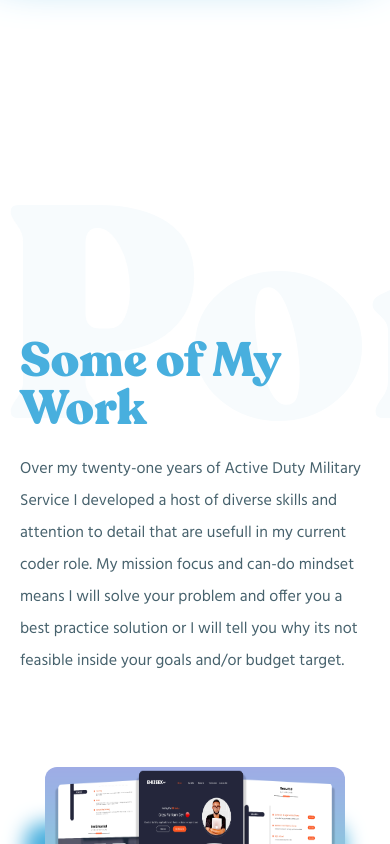
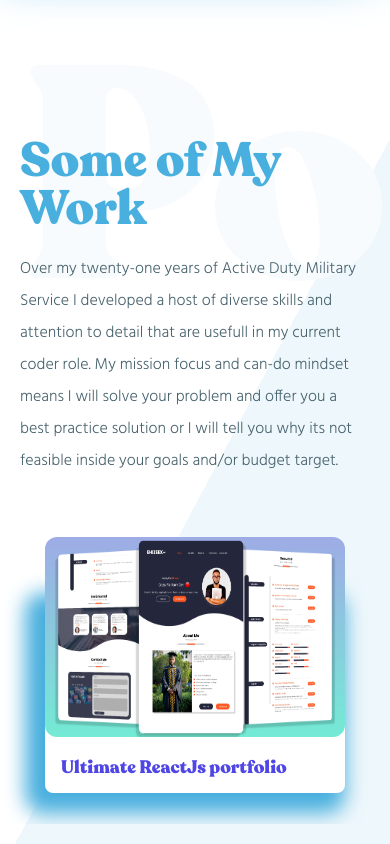
Before and after one commit to Gary-FullStack/portfolio-nextjs, a Next.js app: page / in a window 390 px wide. Shown: the part 1120-1964 px from the top of the page. Built offline with nearby package versions, Linux system fonts and the light colour scheme.

Commit message:
code fixes and clean up

```diff
--- a/src/app/components/HomeComponent/HomeComponent.js
+++ b/src/app/components/HomeComponent/HomeComponent.js
@@ -11,11 +11,7 @@
   weight: ["300", "400", "500", "600", "700"]
 })
 
-
-
 export default function HomeComponent() {
-
-
     // slick carosel settings
     var settings = {
       infinite: true,
--- a/src/app/components/SliderCard/MySlider.js
+++ b/src/app/components/SliderCard/MySlider.js
@@ -1,23 +1,167 @@
 import React from 'react'
-import Slider from './SliderCard';
+import SliderCard from './SliderCard';
 import { DataArray } from '@/app/data'
+import Slider from "react-slick";
+import "slick-carousel/slick/slick.css";
+import "slick-carousel/slick/slick-theme.css";
 
 
 export default function MySlider() {
 
+    var settings = {
+        infinite: true,
+        slidesToShow: 1,
+        slidesToScroll: 1,
+        speed: 500,
+        arrows: false,
+        centerMode: true,
+        centerPadding: "400px",
+        dots: true,
+        responsive: [
+        {
+        breakpoint: 1700,
+        settings: {
+        slidesToShow: 1,
+        slidesToScroll: 1,
+        infinite: true,
+        dots: true,
+        centerPadding: "400px",
+        },
+        },
+        {
+        breakpoint: 1550,
+        settings: {
+        slidesToShow: 1,
+        slidesToScroll: 1,
+        infinite: true,
+        dots: true,
+        centerPadding: "350px",
+        },
+        },
+        {
+        breakpoint: 1450,
+        settings: {
+        slidesToShow: 1,
+        slidesToScroll: 1,
+        infinite: true,
+        dots: true,
+        centerPadding: "300px",
+        },
+        },
+        {
+        breakpoint: 1400,
+        settings: {
+        slidesToShow: 1,
+        slidesToScroll: 1,
+        infinite: true,
+        dots: true,
+        centerPadding: "250px",
+        },
+        },
+        {
+        breakpoint: 1250,
+        settings: {
+        slidesToShow: 1,
+        slidesToScroll: 1,
+        infinite: true,
+        dots: true,
+        centerPadding: "200px",
+        },
+        },
+        {
+        breakpoint: 1150,
+        settings: {
+        slidesToShow: 1,
+        slidesToScroll: 1,
+        infinite: true,
+        dots: true,
+        centerPadding: "170px",
+        },
+        },
+        {
+        breakpoint: 1024,
+        settings: {
+        slidesToShow: 1,
+        slidesToScroll: 1,
+        infinite: true,
+        dots: true,
+        centerPadding: "230px",
+        },
+        },
+        {
+        breakpoint: 980,
+        settings: {
+        slidesToShow: 1,
+        slidesToScroll: 1,
+        infinite: true,
+        dots: true,
+        centerPadding: "200px",
+        },
+        },
+        {
+        breakpoint: 920,
+        settings: {
+        slidesToShow: 1,
+        slidesToScroll: 1,
+        infinite: true,
+        dots: true,
+        centerPadding: "170px",
+        },
+        },
+        {
+        breakpoint: 860,
+        settings: {
+        slidesToShow: 1,
+        slidesToScroll: 1,
+        infinite: true,
+        dots: true,
+        centerPadding: "130px",
+        },
+        },
+        {
+        breakpoint: 780,
+        settings: {
+        slidesToShow: 1,
+        slidesToScroll: 1,
+        infinite: true,
+        dots: true,
+        centerPadding: "100px",
+        },
+        },
+        {
+        breakpoint: 765,
+        settings: {
+        slidesToShow: 1,
+        slidesToScroll: 1,
+        infinite: true,
+        dots: true,
+        centerPadding: "170px",
+        },
+        },
+        {
+        breakpoint: 640,
+        settings: {
+        slidesToShow: 1,
+        slidesToScroll: 1,
+        infinite: true,
+        dots: false,
+        centerMode: false,
+        centerPadding: "0",
+        },
+        },
+        ],
+        };
+
+
+
   return (
-    <div>
+    <Slider {...settings}>
         {
-
             DataArray.map((item, index) => (
-
                 <div className='my-slider'>
-
-                    <Slider item={item} index={index} />
+                    <SliderCard item={item} index={index} />
                 </div>
-
-            ))
-        }
-    </div>
+    ))  }
+    </Slider>
   )
 }
--- a/src/app/components/SliderCard/SliderCard.js
+++ b/src/app/components/SliderCard/SliderCard.js
@@ -1,8 +1,11 @@
-'use client'
-import React from 'react'
+'use client';
+import React from 'react';
+import { useRouter } from 'next/navigation';
 
 
 export default function SliderCard({item, index}) {
+
+  const router = useRouter();
 
 
 
@@ -19,7 +22,8 @@
         className='h-[200px] w-full lg:h-[350px] md:h-[250px] max-w-[100%] rounded-xl'
          />
 
-          <div className="absolute bottom-[100px] lg:bottom-44 md:bottom-32 sm:bottom-[270px]  left-6 rounded-lg transition  duration-300 opacity-0 group-hover:opacity-100 bg-[#47626D] cursor-pointer flex items-center justify-center shadow-accent-color  hover:shadow-xl  hover:bg-[#47626D] w-10  h-10 md:w-12  md:h-12 lg:w-20 lg:h-20"
+          <div onClick={() => router.push(`/portfoliodetail/${index}`)}
+          className="absolute bottom-[100px] lg:bottom-44 md:bottom-32 sm:bottom-[270px]  left-6 rounded-lg transition  duration-300 opacity-0 group-hover:opacity-100 bg-[#47626D] cursor-pointer flex items-center justify-center shadow-accent-color  hover:shadow-xl  hover:bg-[#47626D] w-10  h-10 md:w-12  md:h-12 lg:w-20 lg:h-20"
           style={{boxShadow: "#48AFDE -10px 10px 20px 10px"}}
           >
 
--- a/src/app/page.js
+++ b/src/app/page.js
@@ -15,24 +15,24 @@
       <div id='portfolio'
       className='mt-0 pt-5 -mb-40'
       style={{
-        backgroundImage: "linear-gradient(-62deg, #EEF7FB 0 40%, white 0% 100% )",
+        backgroundImage: "linear-gradient(-62deg, #EEF7FB 0 50%, white 0% 100% )",
         width: "100%",
       }}
       >
         <div className='container m-auto '>
-          <p className='text-[300px] text-[#F7FBFD] md:pl-[50px] max-w-[750px] w-[100%] overflow-hidden'
-          style={{transform: 'translate(0px, 120px)'}}
+          <p className="text-[300px]  text-[#F7FBFD] md:pl-[50px] px-5 max-w-[750px] w-[100%] overflow-hidden"
+            style={{ transform: "translate(0px,-20px)" }}
           >
             Portfolio
           </p>
 
-          <div style={{transform: 'translate(0px, -90px)'}}>
+          <div style={{transform: 'translate(0px, -290px)'}}>
 
             <p className='text-[#48AFDE] md:pl-[80px] px-5 font-extrabold text-5xl'>
               Some of My Work
             </p>
 
-            <p className={`max-w-2xl md:pl-[80px] px-5 text-[16px] text-[#47626D] leading-8 mt-5 ${hind.className}`}>
+            <p className={`max-w-2xl md:pl-[80px] px-5 font-[300] text-[16px] text-[#47626D] leading-8 mt-5 ${hind.className}`}>
             Over my twenty-one years of Active Duty Military Service I developed a host of diverse skills and attention to detail that are usefull in my current coder role. My mission focus and can-do mindset means I will solve your problem and offer you a best practice solution or I will tell you why its not feasible inside your goals and/or budget target.
             </p>
 
@@ -40,7 +40,7 @@
           </div>
         </div>
 
-        <div className=""><MySlider /></div>
+        <div style={{transform: 'translate(0px, -230px)'}}><MySlider /></div>
 
       </div>
     </main>
--- /dev/null
+++ b/src/app/page/portfolio-detail/index.js
@@ -0,0 +1,7 @@
+import React from 'react'
+
+export default function index() {
+  return (
+    <div>index</div>
+  )
+}
--- /dev/null
+++ b/src/app/portfoliodetail/[id]/page.js
@@ -0,0 +1,22 @@
+'use client'
+import  React  from 'react'
+import PortfolioDetail  from  '../../page/portfolio-detail'
+import { DataArray } from '@/app/data'
+
+
+
+const  Portfolio  =(props)=>{
+  console.log("the id is: ", props.params.id)
+
+  return(
+    <React.Fragment>
+      <PortfolioDetail
+      data={DataArray[props.params.id]}
+      id={props.params.id}
+      DataArray={DataArray}
+      />
+    </React.Fragment>
+  )
+
+}
+export default Portfolio
```
